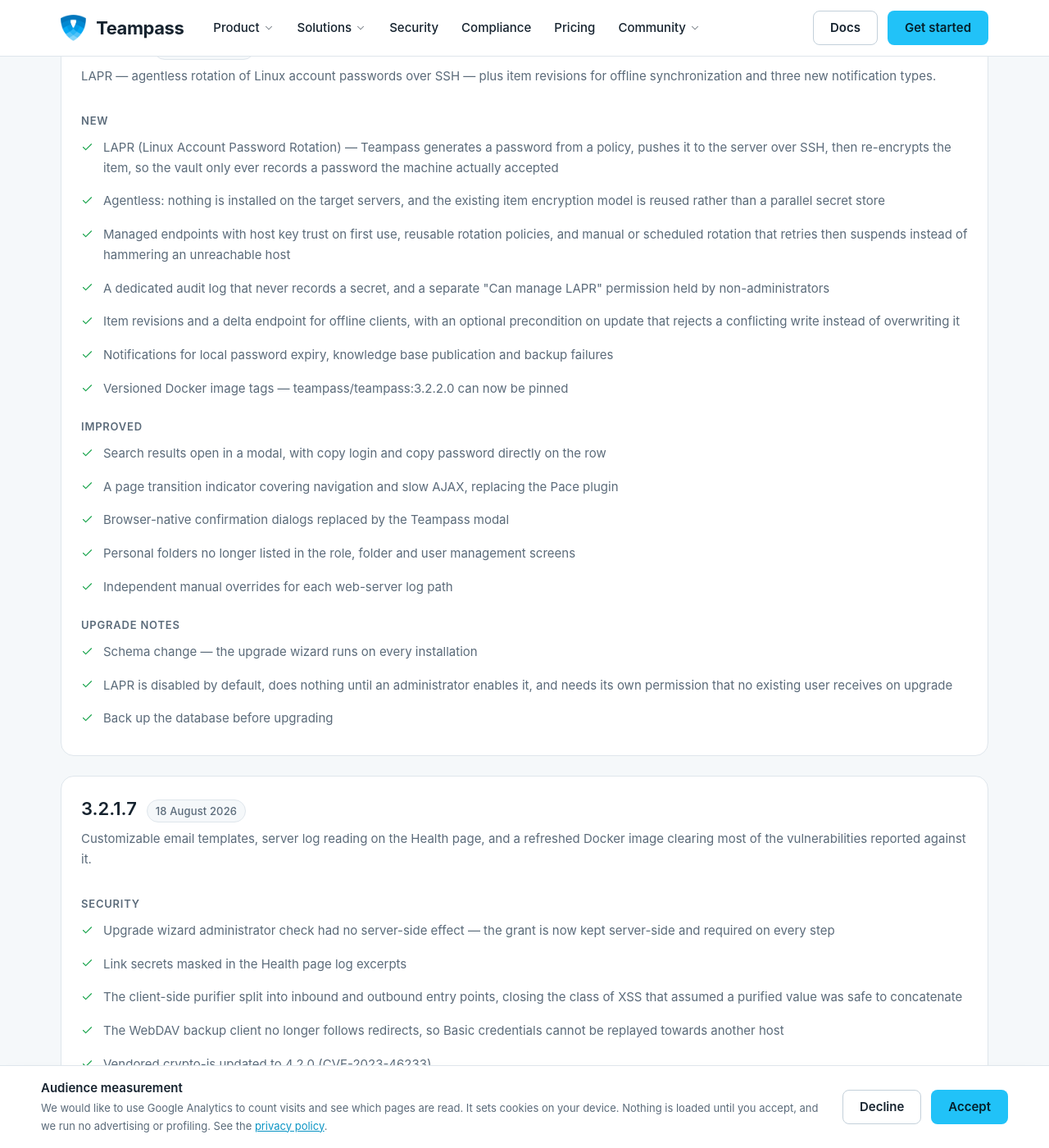
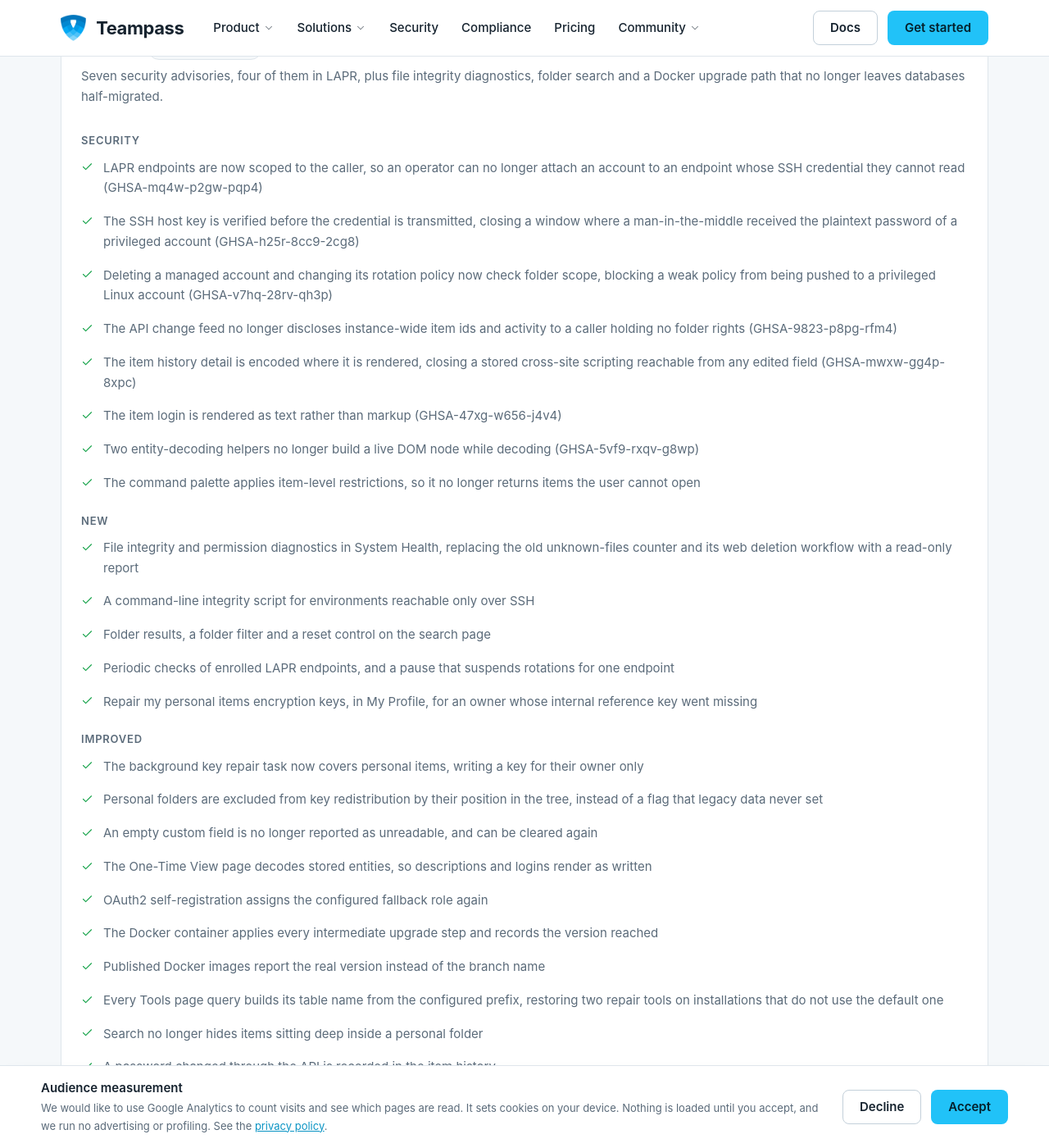
Before and after one commit to nilsteampassnet/siteweb, a Jekyll site: the page built from whats-new.html, in a window 1280 px wide and 1400 px high, scrolled down 1423 px. Shown: the whole window at 82% size. Built offline with Jekyll 4.4.1, drawn with Linux system fonts in a browser that asks for light colours; some of the changed text lies outside the part shown.

Commit message:
Add 3.2.2.1 to the changelog

```diff
--- a/_data/releases.yml
+++ b/_data/releases.yml
@@ -33,6 +33,47 @@
       limit and an optional recipient passphrase.
 
 versions:
+  - version: 3.2.2.1
+    date: 2026-09-03
+    summary: Seven security advisories, four of them in LAPR, plus file integrity diagnostics, folder search and a Docker upgrade path that no longer leaves databases half-migrated.
+    changes:
+      - group: Security
+        items:
+          - "LAPR endpoints are now scoped to the caller, so an operator can no longer attach an account to an endpoint whose SSH credential they cannot read (GHSA-mq4w-p2gw-pqp4)"
+          - "The SSH host key is verified before the credential is transmitted, closing a window where a man-in-the-middle received the plaintext password of a privileged account (GHSA-h25r-8cc9-2cg8)"
+          - "Deleting a managed account and changing its rotation policy now check folder scope, blocking a weak policy from being pushed to a privileged Linux account (GHSA-v7hq-28rv-qh3p)"
+          - "The API change feed no longer discloses instance-wide item ids and activity to a caller holding no folder rights (GHSA-9823-p8pg-rfm4)"
+          - "The item history detail is encoded where it is rendered, closing a stored cross-site scripting reachable from any edited field (GHSA-mwxw-gg4p-8xpc)"
+          - "The item login is rendered as text rather than markup (GHSA-47xg-w656-j4v4)"
+          - "Two entity-decoding helpers no longer build a live DOM node while decoding (GHSA-5vf9-rxqv-g8wp)"
+          - The command palette applies item-level restrictions, so it no longer returns items the user cannot open
+      - group: New
+        items:
+          - "File integrity and permission diagnostics in System Health, replacing the old unknown-files counter and its web deletion workflow with a read-only report"
+          - A command-line integrity script for environments reachable only over SSH
+          - Folder results, a folder filter and a reset control on the search page
+          - Periodic checks of enrolled LAPR endpoints, and a pause that suspends rotations for one endpoint
+          - "Repair my personal items encryption keys, in My Profile, for an owner whose internal reference key went missing"
+      - group: Improved
+        items:
+          - The background key repair task now covers personal items, writing a key for their owner only
+          - Personal folders are excluded from key redistribution by their position in the tree, instead of a flag that legacy data never set
+          - An empty custom field is no longer reported as unreadable, and can be cleared again
+          - The One-Time View page decodes stored entities, so descriptions and logins render as written
+          - OAuth2 self-registration assigns the configured fallback role again
+          - The Docker container applies every intermediate upgrade step and records the version reached
+          - Published Docker images report the real version instead of the branch name
+          - Every Tools page query builds its table name from the configured prefix, restoring two repair tools on installations that do not use the default one
+          - Search no longer hides items sitting deep inside a personal folder
+          - A password changed through the API is recorded in the item history
+          - Item revision timestamps are returned wherever the revision is
+      - group: Upgrade notes
+        items:
+          - Schema change — the upgrade wizard runs on every installation
+          - Periodic LAPR endpoint checks stay off after an upgrade, so no outbound SSH starts without an administrator enabling it
+          - "Updating an item password through the API can now be refused while encryption keys are still being distributed — retry, the message says so"
+          - The web workflow that deleted unknown files is gone, replaced by the read-only report
+          - Back up the database before upgrading
   - version: 3.2.2.0
     date: 2026-08-23
     summary: LAPR — agentless rotation of Linux account passwords over SSH — plus item revisions for offline synchronization and three new notification types.
```
